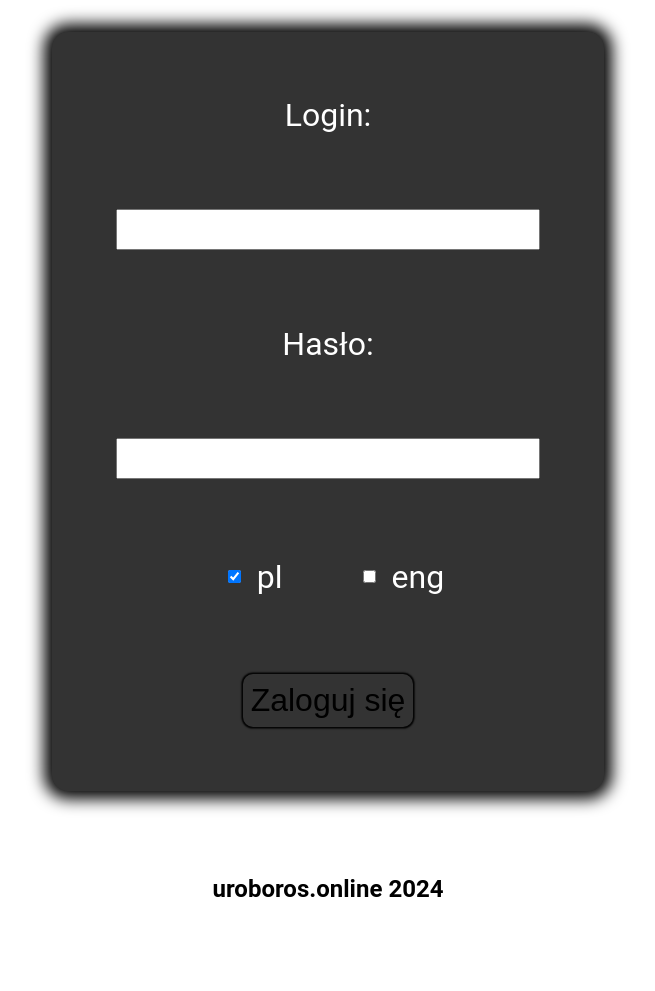
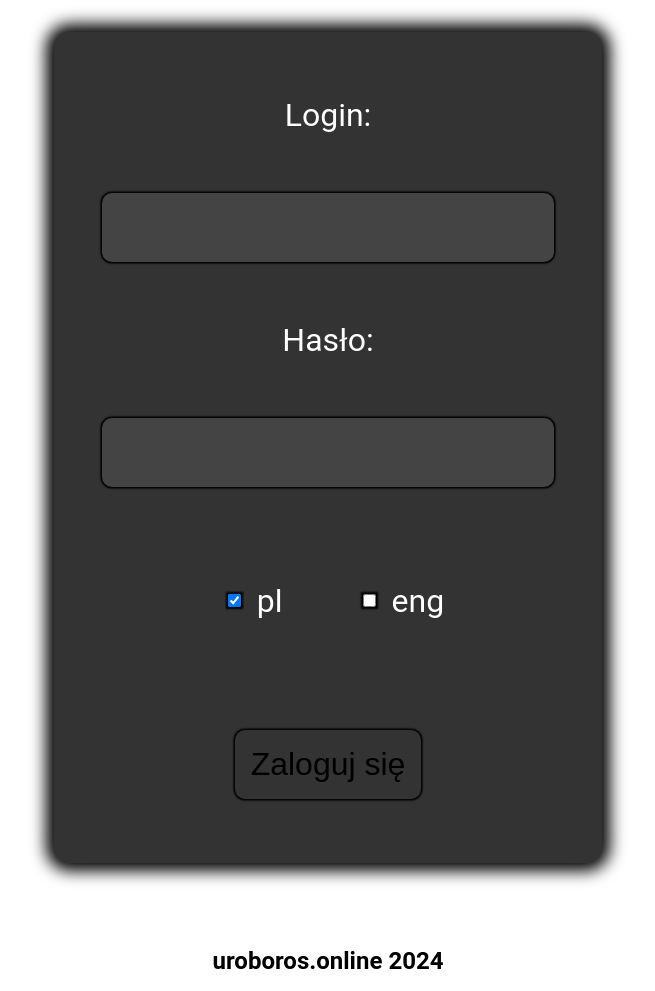
Before and after one commit to fluktar/CV, a PHP site: page / in a window 1280 px wide. Shown: the whole page, without its empty margins (312-967 px from the left). Before the commit the page ends 897 px from the top, so only its background shows below. Run offline with PHP 8.4, Linux system fonts and the light colour scheme; style sheets or scripts are compiled from the project's sources; some libraries are stand-ins or nearby versions.

Commit message:
update style

```diff
--- a/dist/css/loginForm.min.css
+++ b/dist/css/loginForm.min.css
@@ -1 +1 @@
-body{display:flex;justify-content:center}body #loginForm{display:flex;margin:auto}body #loginForm form{display:flex;flex-direction:column;align-items:center;justify-content:center;margin:2rem;padding:2rem;background-color:#333;border-radius:1rem;box-shadow:0 0 1rem .5rem #000;border:none}body #loginForm form label{color:#fff;font-size:2rem;margin:1rem;padding:1rem}body #loginForm button{margin:2rem;font-size:2rem;padding:.5rem;border-radius:10px;border:none;background-color:#333;box-shadow:0 0 .1rem .1rem #000;transition:all .3s ease-in-out}body #loginForm button:hover{background-color:#444;transform:scale(1.1);cursor:pointer;box-shadow:inset 0 0 .1rem .1rem #000}body #loginForm .checkbox{display:flex;align-items:center;justify-content:center;margin:1rem;padding:1rem}body #loginForm .checkbox input{margin:1rem}body #loginForm .checkbox p{color:#fff;font-size:2rem}body #loginForm #errorDiv{display:none;color:red}
+body{display:flex;justify-content:center}body #loginForm{display:flex;margin:auto}body #loginForm form{display:flex;flex-direction:column;align-items:center;justify-content:center;margin:2rem;padding:2rem;background-color:#333;border-radius:1rem;box-shadow:0 0 1rem .5rem #000;border:none}body #loginForm form label{color:#fff;font-size:2rem;margin:1rem;padding:1rem}body #loginForm form input{margin:1rem;padding:1rem;border-radius:10px;border:none;background-color:#444;color:#fff;font-size:2rem;box-shadow:0 0 .1rem .1rem #000;transition:all .3s ease-in-out}body #loginForm form input:focus{background-color:#555;transform:scale(1.1);box-shadow:0 0 .1rem .1rem #000}body #loginForm form .checkbox_decision{display:flex;align-items:center;justify-content:center;margin:1rem;padding:1rem}body #loginForm form .checkbox_decision input{margin:1rem}body #loginForm form .checkbox_decision p{color:#fff;font-size:2rem}body #loginForm button{margin:2rem;font-size:2rem;padding:1rem;border-radius:10px;border:none;background-color:#333;box-shadow:0 0 .1rem .1rem #000;transition:all .3s ease-in-out}body #loginForm button:hover{background-color:#8a8a8a;transform:scale(1.1);cursor:pointer;box-shadow:inset 0 0 .1rem .1rem #000}body #loginForm .checkbox{display:flex;align-items:center;justify-content:center;margin:1rem;padding:1rem}body #loginForm .checkbox input{margin:1rem}body #loginForm .checkbox p{color:#fff;font-size:2rem}body #loginForm #errorDiv{display:none;color:red}
--- a/index.html
+++ b/index.html
@@ -23,24 +23,10 @@
     <div id="loginForm">
       <form onsubmit="return login(this)">
         <label for="username">Login:</label><br />
-        <input
-          type="text"
-          id="username"
-          name="username"
-          style="font-size: 2rem; margin: 2rem"
-        /><br />
-        <label
-          for="password"
-          style="color: white; font-size: 2rem; margin: 1rem; padding: 1rem"
-          >Hasło:</label
-        ><br />
-        <input
-          type="password"
-          id="password"
-          name="password"
-          style="font-size: 2rem; margin: 2rem"
-        /><br />
-        <div style="display: flex">
+        <input type="text" id="username" name="username" /><br />
+        <label for="password">Hasło:</label><br />
+        <input type="password" id="password" name="password" /><br />
+        <div class="checkbox_decision">
           <div class="checkbox">
             <input type="checkbox" name="pl" id="pl" checked />
             <p>pl</p>
@@ -50,12 +36,10 @@
             <p>eng</p>
           </div>
         </div>
-        <div id="errorDiv" style="font-size: 2rem">
+        <div id="errorDiv">
           Niepoprawny login. Proszę skontaktować się z właścicielem strony pod
           adresem <br />
-          <span style="font-size: 2.5rem; margin: 2rem; padding: 2rem"
-            >tyc.pawel@gmail.com</span
-          >
+          <span>tyc.pawel@gmail.com</span>
         </div>
         <br />
 
--- a/src/sass/loginForm.scss
+++ b/src/sass/loginForm.scss
@@ -5,6 +5,7 @@ body {
   #loginForm {
     display: flex;
     margin: auto;
+
     form {
       display: flex;
       flex-direction: column;
@@ -23,18 +24,48 @@ body {
         margin: 1rem;
         padding: 1rem;
       }
+      input {
+        margin: 1rem;
+        padding: 1rem;
+        border-radius: 10px;
+        border: none;
+        background-color: #444;
+        color: white;
+        font-size: 2rem;
+        box-shadow: 0 0 0.1rem 0.1rem #000;
+        transition: all 0.3s ease-in-out;
+        &:focus {
+          background-color: #555;
+          transform: scale(1.1);
+          box-shadow: 0 0 0.1rem 0.1rem #000;
+        }
+      }
+      .checkbox_decision {
+        display: flex;
+        align-items: center;
+        justify-content: center;
+        margin: 1rem;
+        padding: 1rem;
+        input {
+          margin: 1rem;
+        }
+        p {
+          color: white;
+          font-size: 2rem;
+        }
+      }
     }
     button {
       margin: 2rem;
       font-size: 2rem;
-      padding: 0.5rem;
+      padding: 1rem;
       border-radius: 10px;
       border: none;
       background-color: #333;
       box-shadow: 0 0 0.1rem 0.1rem #000;
       transition: all 0.3s ease-in-out;
       &:hover {
-        background-color: #444;
+        background-color: #8a8a8a;
         transform: scale(1.1);
         cursor: pointer;
         box-shadow: inset 0 0 0.1rem 0.1rem #000;
--- a/src/sass/style.scss
+++ b/src/sass/style.scss
@@ -21,6 +21,7 @@ body {
   --motto: rgb(179, 166, 164);
   --selection: rgba(255, 77, 0, 0.977);
 }
+
 .left {
   border: 1px solid black;
   width: 20vw;
```
Also changed, not shown: 1 other file.
